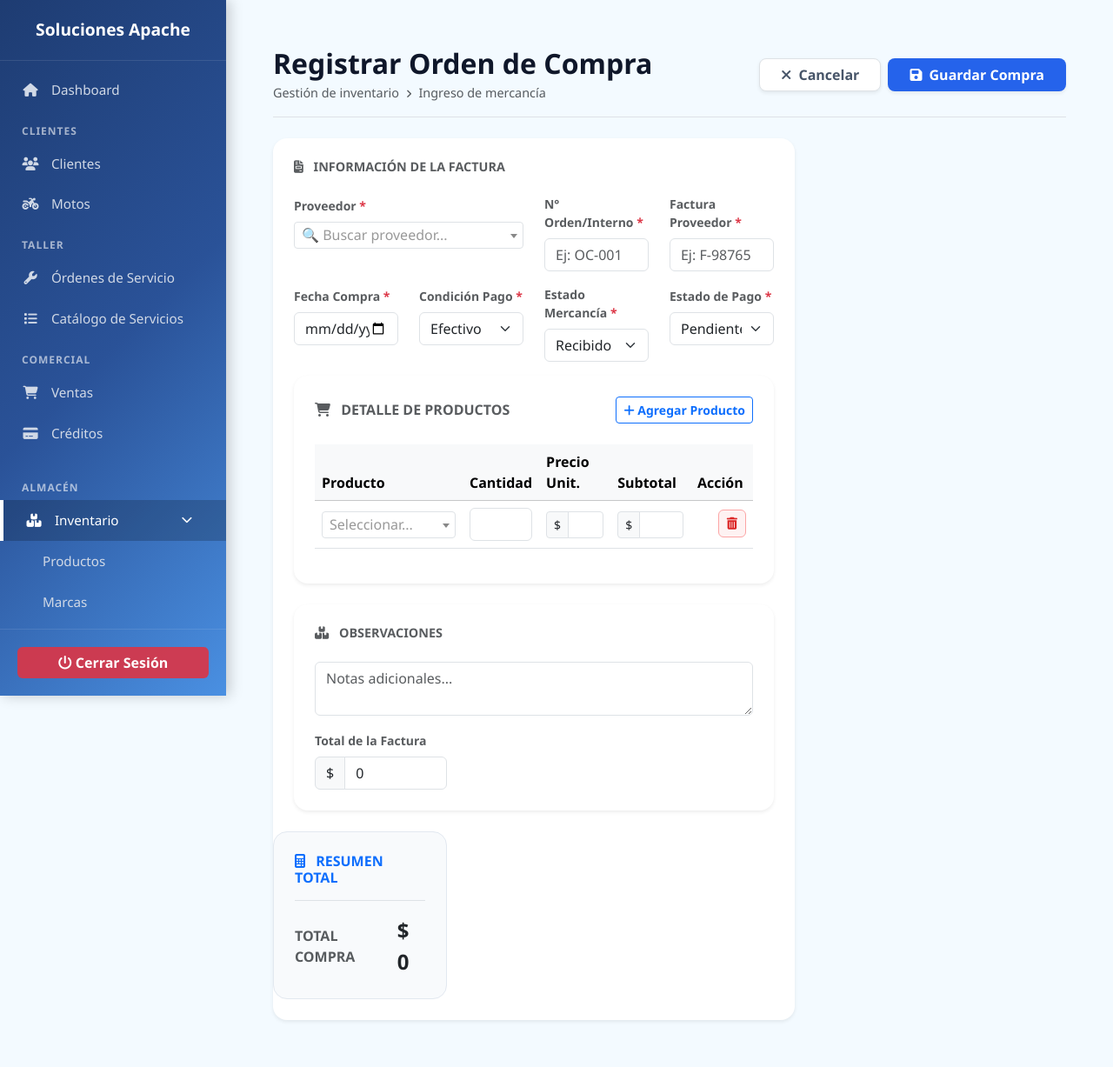
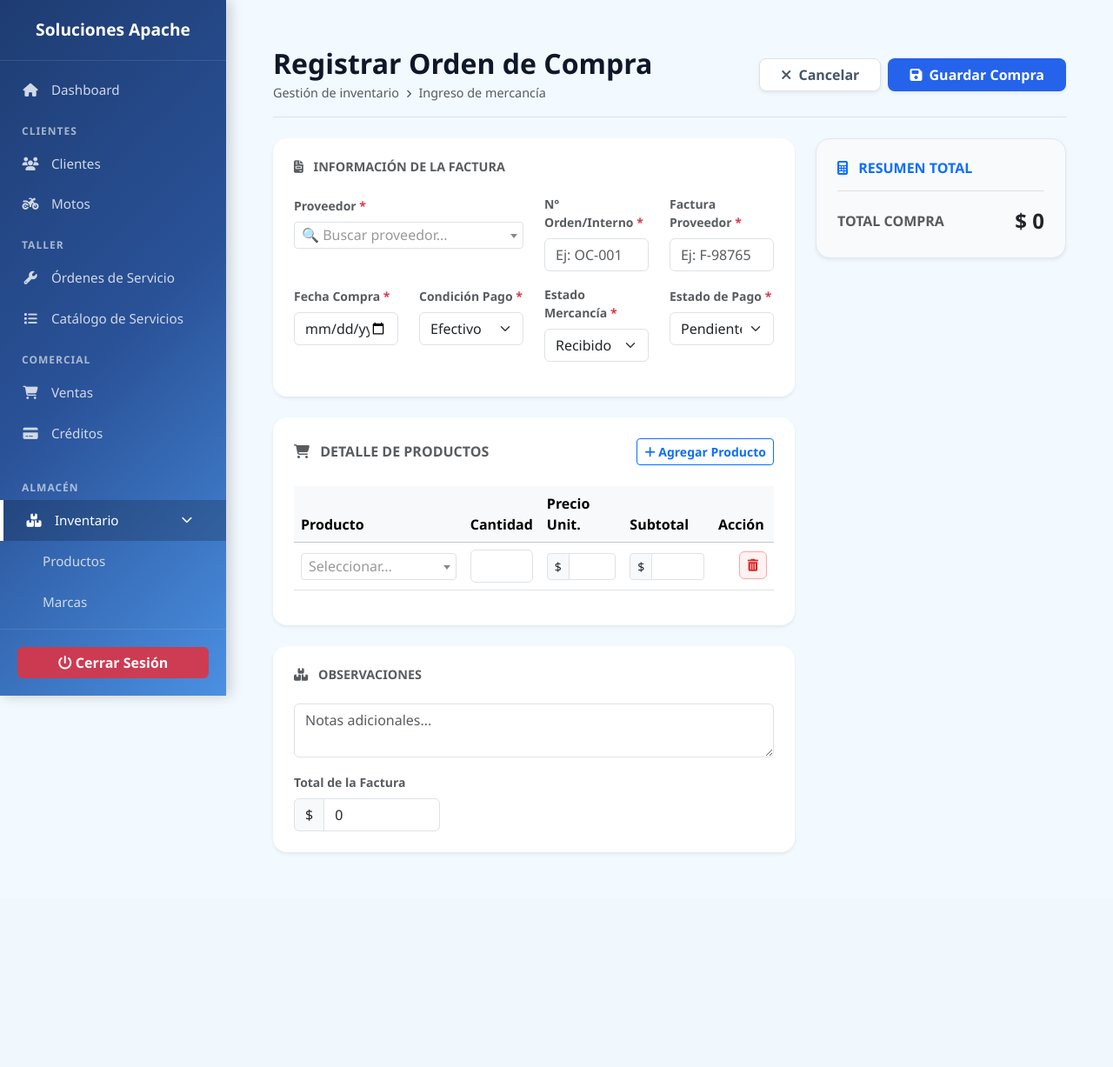
Before and after one commit to Marii060/SolucionesApache, a Django app: page /inventario/compras/nueva/ in a window 1280 px wide. Shown: the whole page at 87% size. After the commit the page ends 980 px from the top, so only its background shows below. Run offline with Django 5.2, Linux system fonts and the light colour scheme; the visitor is signed in with stand-in values (Sample User, id 1); data that the repository does not hold is empty; some libraries are stand-ins or nearby versions.

Commit message:
Refactorizar diseño de registrar_compra: alinear bloques de factura y detalle a la izquierda

```diff
--- a/inventario/templates/inventario/registrar_compra.html
+++ b/inventario/templates/inventario/registrar_compra.html
@@ -23,8 +23,10 @@
         </div>
 
         <div class="row">
+            <!-- Columna Izquierda: Información, Detalles y Observaciones (col-lg-8) -->
             <div class="col-lg-8">
 
+                <!-- 1. Información de la Factura -->
                 <div class="card shadow-sm border-0 rounded-4 mb-4">
                     <div class="card-body p-4">
                         <h6 class="fw-bold text-muted mb-4" style="font-size: 0.9rem;"><i class="fa-solid fa-file-invoice me-2"></i> INFORMACIÓN DE LA FACTURA</h6>
@@ -61,6 +63,10 @@
                                 {{ form.estado_pago }}
                             </div>
                         </div>
+                    </div>
+                </div>
+
+                <!-- 2. Detalle de Productos (Ahora alineado a la izquierda) -->
                 <div class="card shadow-sm border-0 rounded-4 mb-4">
                     <div class="card-body p-4">
                         <div class="d-flex justify-content-between align-items-center mb-4">
@@ -112,7 +118,8 @@
                     </div>
                 </div>
 
-                <div class="card shadow-sm border-0 rounded-4">
+                <!-- 3. Observaciones (Ahora alineado a la izquierda) -->
+                <div class="card shadow-sm border-0 rounded-4 mb-4">
                     <div class="card-body p-4">
                         <h6 class="fw-bold text-muted mb-4" style="font-size: 0.9rem;"><i class="fa-solid fa-boxes-stacked me-2"></i> OBSERVACIONES</h6>
                         <div class="row">
@@ -129,8 +136,9 @@
                 </div>
             </div>
 
-            <div class="col-lg-4 mt-4 mt-lg-0">
-                <div class="card border-0 rounded-4 mb-4" style="background-color: #f8fafc; border: 1px solid #e2e8f0 !important;">
+            <!-- Columna Derecha: Resumen Total (col-lg-4) -->
+            <div class="col-lg-4">
+                <div class="card shadow-sm border-0 rounded-4 mb-4" style="background-color: #f8fafc; border: 1px solid #e2e8f0 !important;">
                     <div class="card-body p-4">
                         <h6 class="fw-bold text-primary mb-3"><i class="fa-solid fa-calculator me-2"></i> RESUMEN TOTAL</h6>
                         <div class="d-flex justify-content-between align-items-center pt-3 border-top">
@@ -170,7 +178,6 @@
                 let sub = row.querySelector('.subtotal-input');
                 let valor = (cant * prec);
 
-                // Formato limpio sin .00 innecesarios
                 sub.value = Number.isInteger(valor) ? valor : valor.toFixed(2);
 
                 let total = 0;
```
Lines whose indentation alone changed are shown as unchanged.
